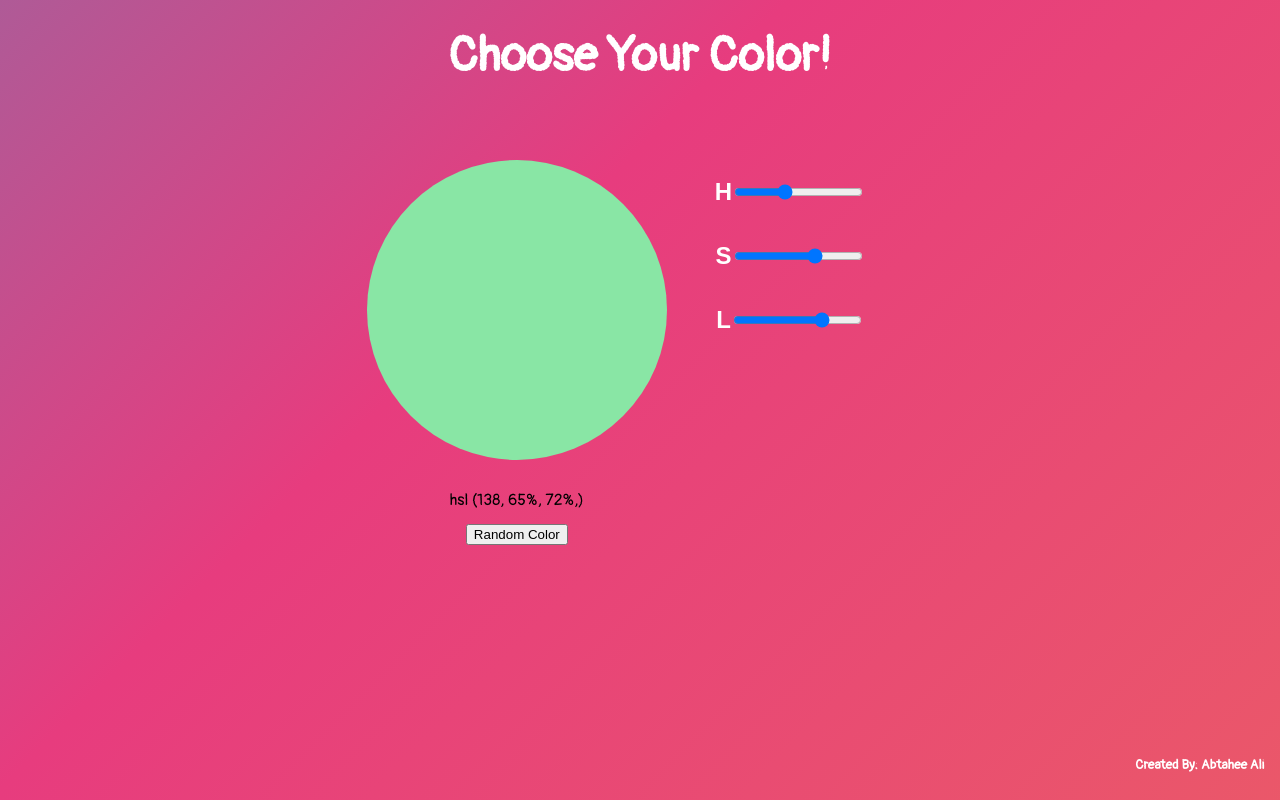
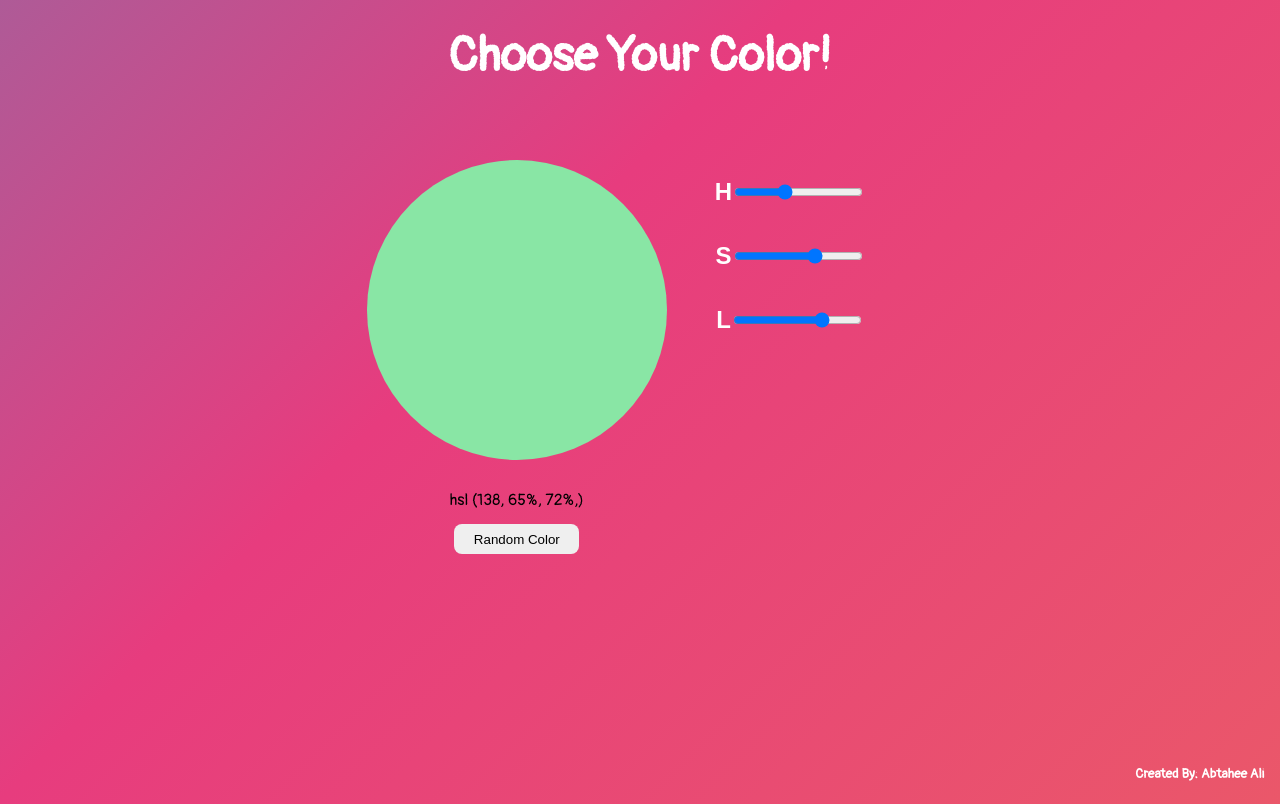
Before and after one commit to AbtaheeAli/color-picker, a React (Create React App) app: page / in a window 1280 px wide. Built offline with nearby package versions, Linux system fonts and the light colour scheme.

Commit message:
Updated button layout

```diff
--- a/src/index.css
+++ b/src/index.css
@@ -41,6 +41,21 @@ main {
   flex-direction: row;
   justify-content: center;
   padding-top: 0rem;
+}
+
+button {
+  width: 125px;
+  height: 30px;
+  border: thin;
+  border-radius: 8px;
+}
+
+button:focus {
+  outline: none;
+}
+
+button:hover {
+  background-color: #dddddd
 }
 
 section h1 {
```
